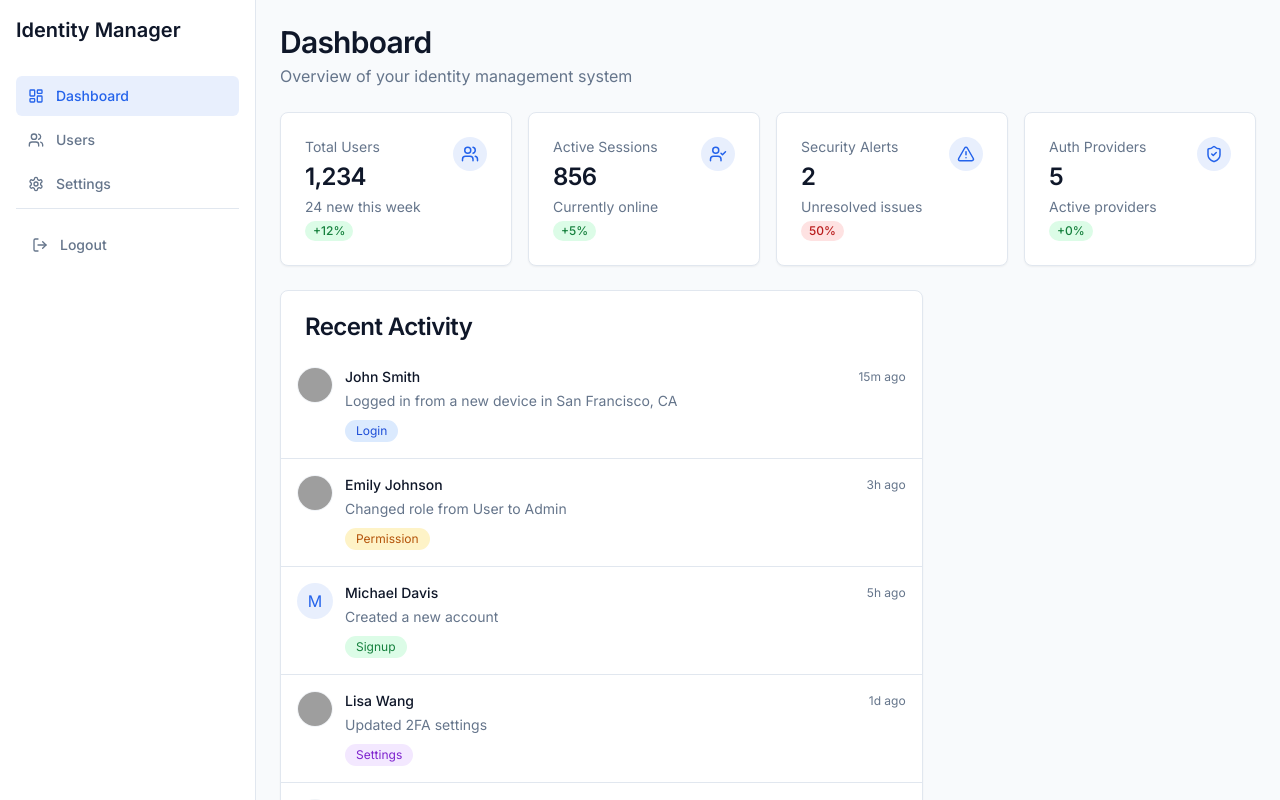
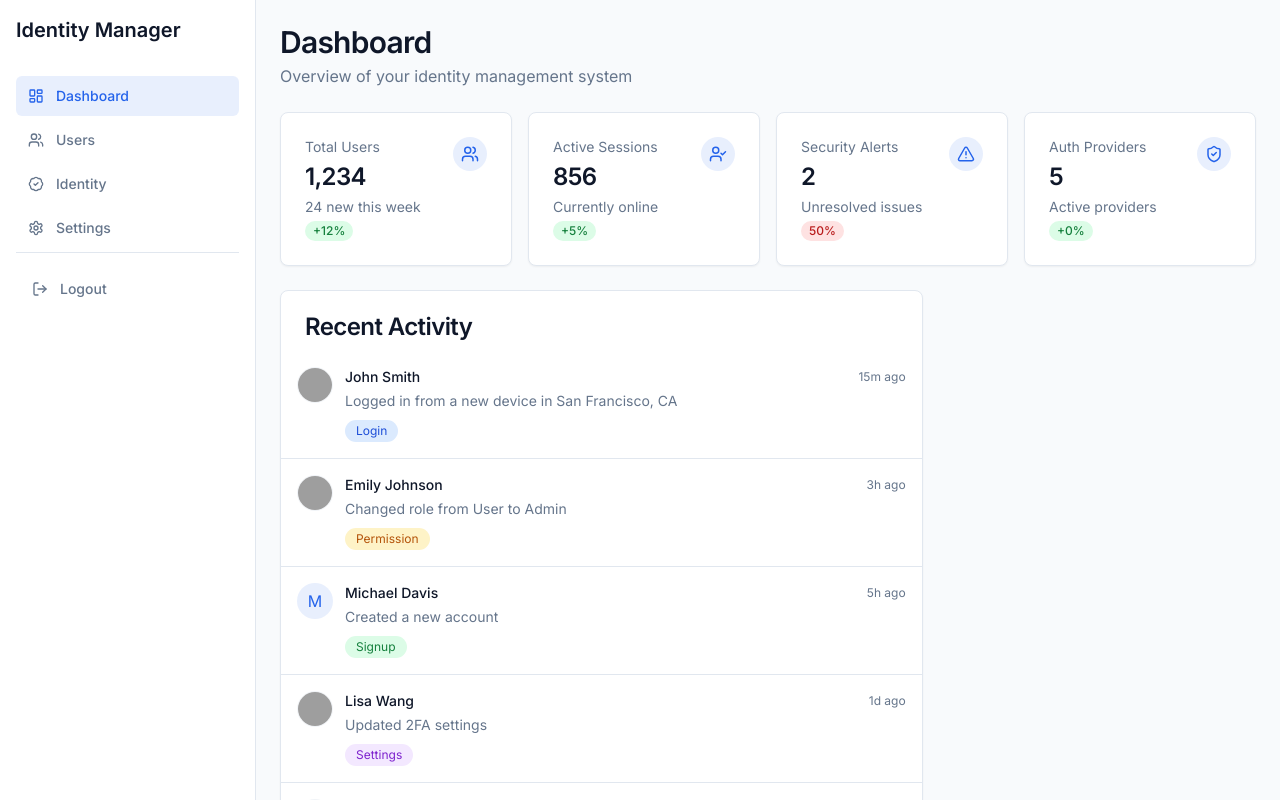
Before and after one commit to c-cret/identity-navigator-dashboard, a React (Vite) app: page /dashboard in a window 1280 px wide. Built offline with nearby package versions, Linux system fonts and the light colour scheme; grey boxes are pictures that could not be loaded.

Commit message:
No code changes.

```diff
--- a/src/components/layout/DashboardLayout.tsx
+++ b/src/components/layout/DashboardLayout.tsx
@@ -9,7 +9,8 @@ import {
   LogOut,
   Menu,
   X,
-  Bell
+  Bell,
+  BadgeCheck // Add import for the Identity icon
 } from 'lucide-react';
 import { cn } from '@/lib/utils';
 
@@ -132,6 +133,13 @@ const DashboardLayout = ({ children }: DashboardLayoutProps) => {
               onClick={() => setIsMobileMenuOpen(false)}
             />
             <NavItem
+              to="/identity"
+              icon={<BadgeCheck size={18} />}
+              label="Identity"
+              active={currentPath === '/identity'}
+              onClick={() => setIsMobileMenuOpen(false)}
+            />
+            <NavItem
               to="/settings"
               icon={<Settings size={18} />}
               label="Settings"
```
